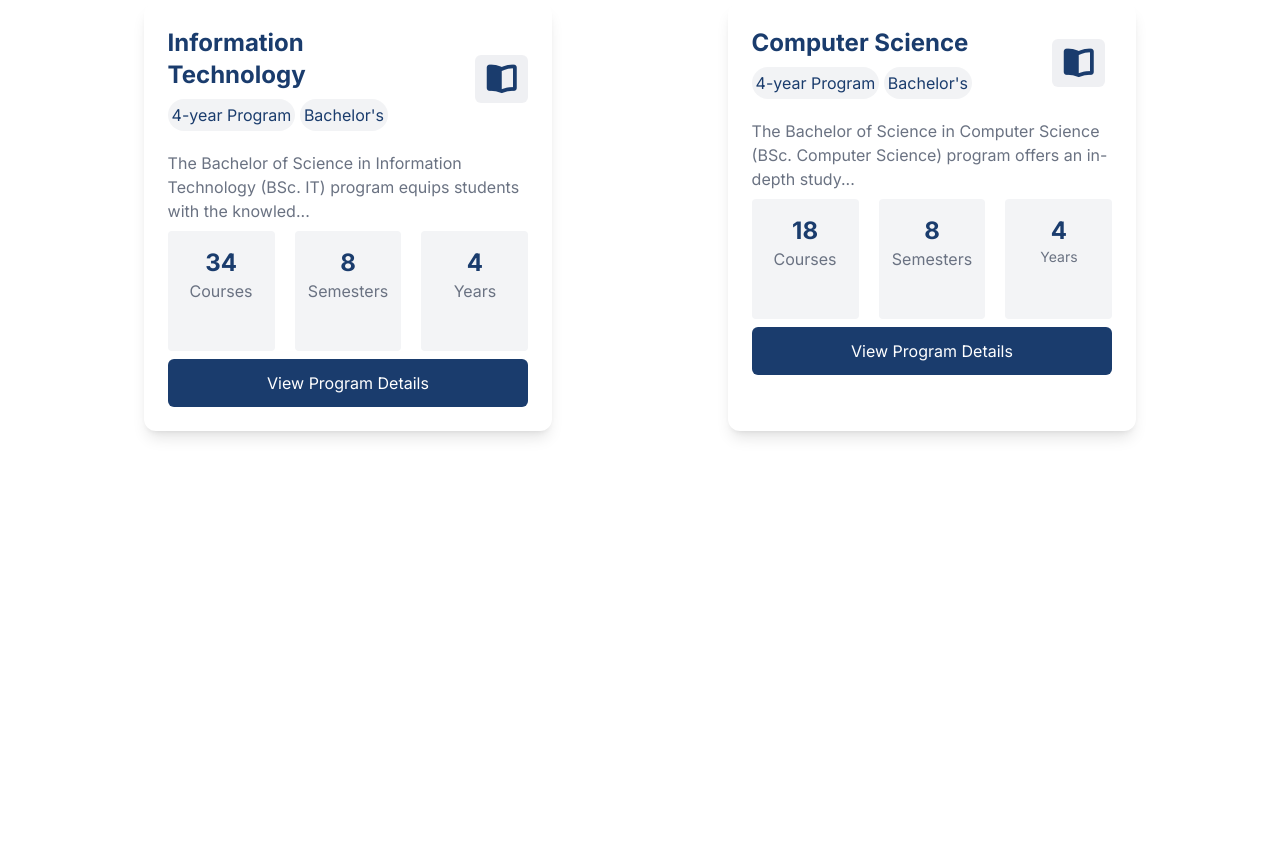
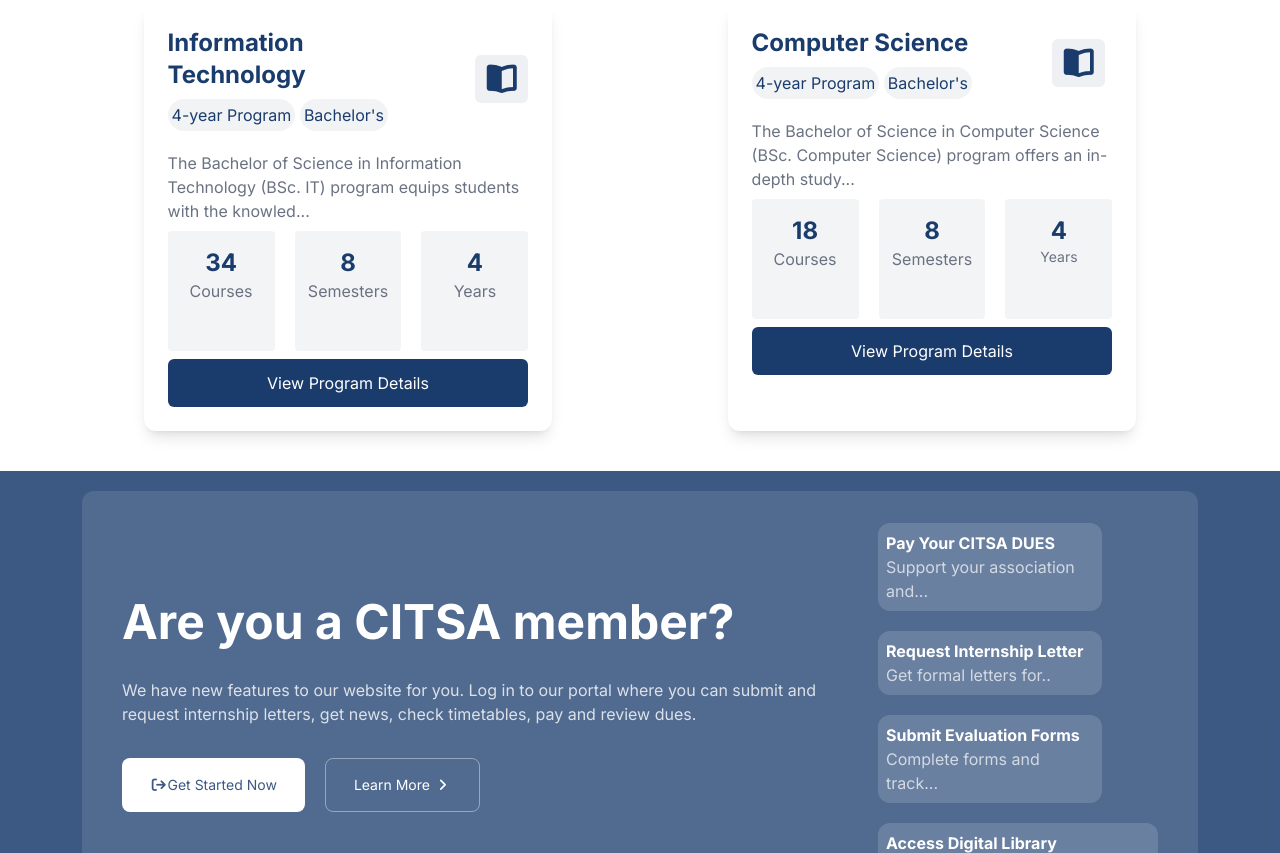
Before and after one commit to RAYBADU/CITSA-WEBSITE-TAILWIND, a plain HTML site: page index.html in a window 1280 px wide. Shown: the part 2595-3448 px from the top of the page. Before the commit the page ends 3066 px from the top, so only its background shows below. Drawn offline with nearby package versions, Linux system fonts and the light colour scheme.

Commit message:
Added the dues section

```diff
--- a/index.html
+++ b/index.html
@@ -245,7 +245,7 @@
               >
                 <a href="#"
                   >Learn More
-                  <span><i class="fa-solid fa-greater-than text-xs"></i></span
+                  <span><i class="fa-solid fa-angle-right"></i></span
                 ></a>
               </li>
             </ul>
@@ -270,7 +270,7 @@
               >
                 <a href="#"
                   >Learn More
-                  <span><i class="fa-solid fa-greater-than text-xs"></i></span
+                  <span><i class="fa-solid fa-angle-right"></i></span
                 ></a>
               </li>
             </ul>
@@ -295,7 +295,7 @@
               >
                 <a href="#"
                   >Learn More
-                  <span><i class="fa-solid fa-greater-than text-xs"></i></span
+                  <span><i class="fa-solid fa-angle-right"></i></span
                 ></a>
               </li>
             </ul>
@@ -458,7 +458,7 @@
       >
         <!-- first card -->
         <div
-          class="w-[90%] sm:w-[80%] md:w-[60%] lg:w-[45%] xl:w-[35%] mx-auto shadow-lg px-6 py-6 rounded-xl bg-white"
+          class="w-[90%] sm:w-[80%] md:w-[60%] lg:w-[45%] xl:w-[35%] mx-auto shadow-lg px-6 py-6 rounded-xl bg-white opacity-0 transition-all duration-700 ease-out scale-95 transform images"
         >
           <div class="flex items-center space-x-20">
             <div>
@@ -510,14 +510,14 @@
           </div>
           <!-- button -->
           <button
-            class="mt-2 p-3 bg-[#1a3c6d] text-white rounded-md cursor-pointer container mx-auto max-md:text-sm hover:scale-[1.05] transition"
+            class="mt-2 p-3 bg-[#1a3c6d] text-white rounded-md cursor-pointer container mx-auto max-md:text-sm hover:scale-[1.05] transition duration-300"
           >
             View Program Details
           </button>
         </div>
         <!-- second card -->
         <div
-          class="w-[90%] sm:w-[80%] md:w-[60%] lg:w-[45%] xl:w-[35%] mx-auto shadow-lg px-6 py-6 rounded-xl bg-white"
+          class="w-[90%] sm:w-[80%] md:w-[60%] lg:w-[45%] xl:w-[35%] mx-auto shadow-lg px-6 py-6 rounded-xl bg-white opacity-0 transition-all duration-700 ease-out scale-95 transform images"
         >
           <div class="flex items-center space-x-20">
             <div>
@@ -569,7 +569,7 @@
           </div>
           <!-- button -->
           <button
-            class="mt-2 p-3 bg-[#1a3c6d] text-white rounded-md cursor-pointer container mx-auto max-md:text-sm hover:scale-[1.05] transition"
+            class="mt-2 p-3 bg-[#1a3c6d] text-white rounded-md cursor-pointer container mx-auto max-md:text-sm hover:scale-[1.05] transition duration-300"
           >
             View Program Details
           </button>
@@ -577,6 +577,58 @@
       </div>
     </section>
 
+    <!--  FOR CITSA MEMBERS SECTION -->
+    <section class="bg-[#1a3c6f]/85 py-5 px-5">
+      <div
+        class="card mx-auto w-[90%] md:w-[70%] lg:w-[90%] rounded-xl bg-white/10 px-10 py-8 flex justify-between items-center space-x-5 max-md:flex-col opacity-0 transition-all duration-700 ease-out scale-95 transform images"
+      >
+        <div>
+          <h1 class="text-white text-5xl font-bold max-md:text-3xl">
+            Are you a CITSA member?
+          </h1>
+          <p class="text-white/80 mt-8 max-md:text-sm">
+            We have new features to our website for you. Log in to our portal
+            where you can submit and request internship letters, get news, check
+            timetables, pay and review dues.
+          </p>
+          <!-- buttons -->
+          <div class="flex space-x-5">
+            <button
+              class="py-4 px-7 bg-white text-[#1a3c6f]/85 rounded-lg mt-8 cursor-pointer hover:scale-[1.04] transform duration-300 max-md:px-2 max-md:py-3 text-sm"
+            >
+              <span><i class="fa-solid fa-arrow-right-from-bracket"></i></span
+              >Get Started Now
+            </button>
+            <button
+              class="py-4 px-7 border border-white/40 text-white rounded-lg mt-8 hover:border-white/90 transform duration-300 cursor-pointer max-md:px-2 max-md:py-3 text-sm"
+            >
+              Learn More <span><i class="fa-solid fa-angle-right"></i></span>
+            </button>
+          </div>
+        </div>
+
+        <!-- dues -->
+        <div class="flex-col space-y-5 max-md:mt-8">
+          <div class="w-[80%] bg-white/15 rounded-xl px-2 py-2 text-white/70">
+            <p class="font-bold text-white">Pay Your CITSA DUES</p>
+            <p class="max-md:text-sm">Support your association and...</p>
+          </div>
+          <div class="w-[80%] bg-white/15 rounded-xl px-2 py-2 text-white/70">
+            <p class="font-bold text-white">Request Internship Letter</p>
+            <p class="max-md:text-sm">Get formal letters for..</p>
+          </div>
+          <div class="w-[80%] bg-white/15 rounded-xl px-2 py-2 text-white/70">
+            <p class="font-bold text-white">Submit Evaluation Forms</p>
+            <p class="max-md:text-sm">Complete forms and track...</p>
+          </div>
+          <div class="w-70 bg-white/15 rounded-xl px-2 py-2 text-white/70">
+            <p class="font-bold text-white">Access Digital Library</p>
+            <p class="max-md:text-sm">Explore academic resources</p>
+          </div>
+        </div>
+      </div>
+    </section>
+
     <script src="app.js"></script>
   </body>
 </html>
```
